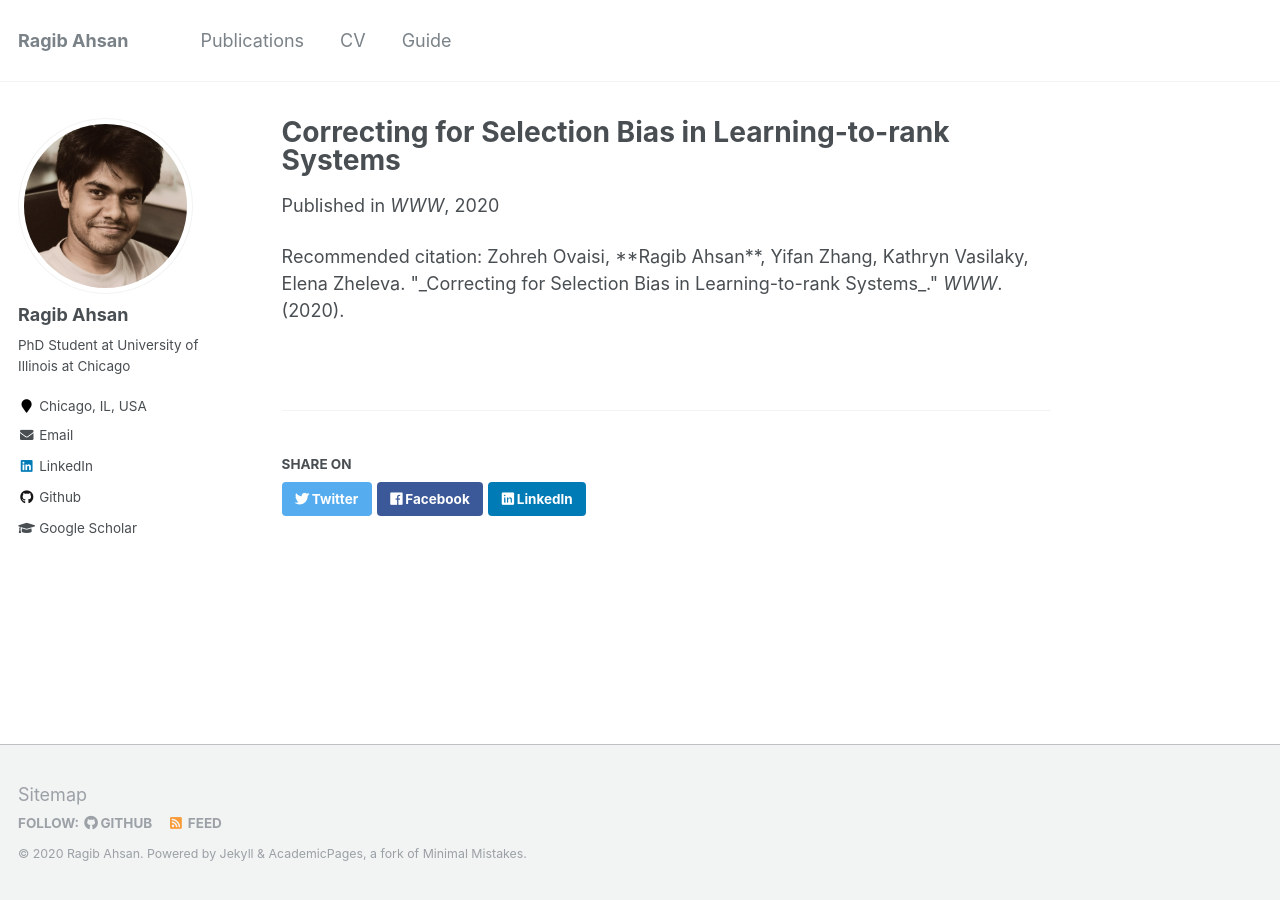
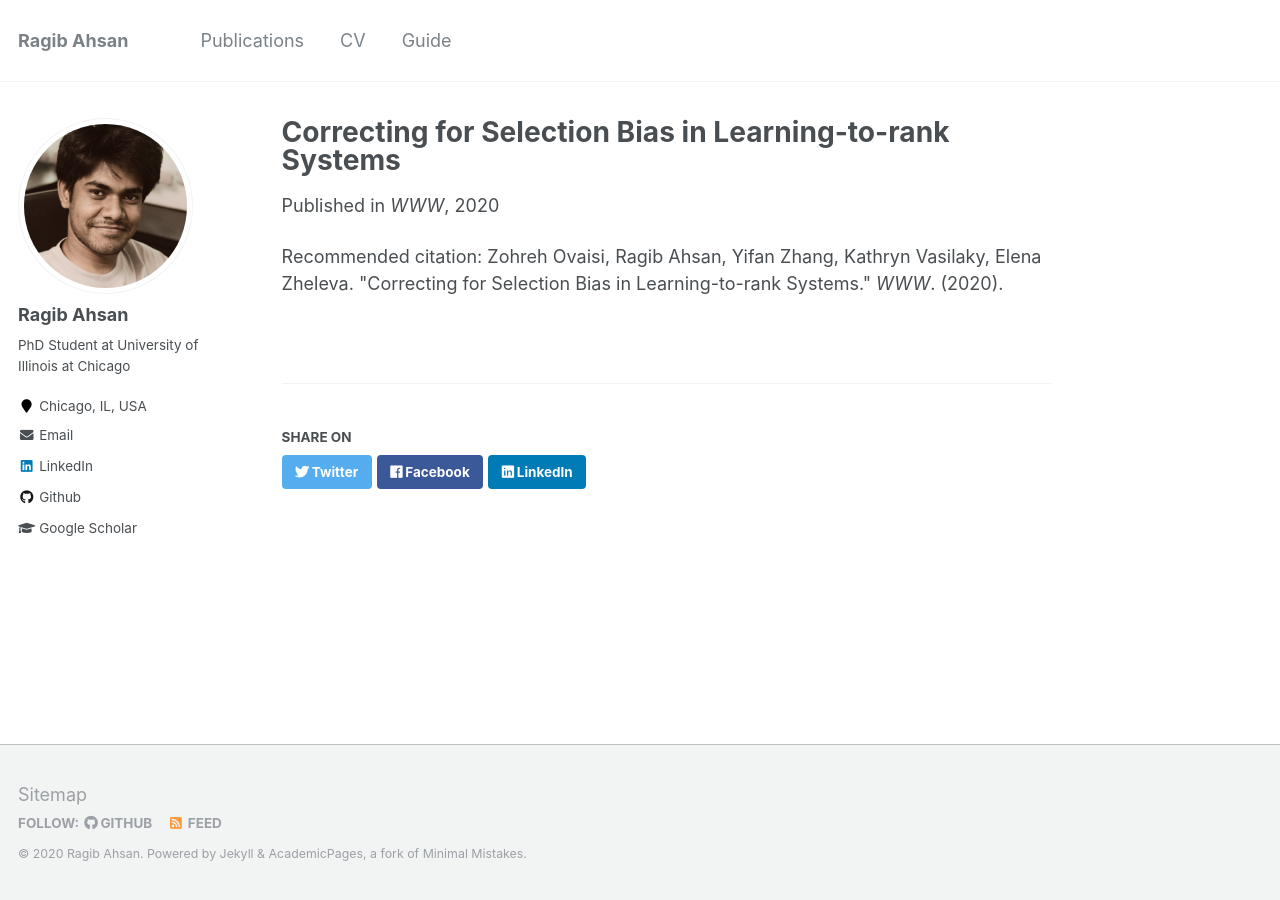
Before and after one commit to ragib06/ragib06.github.io, a Jekyll site: the page built from _publications/2020-01-10-heckman-rank.md, in a window 1280 px wide. Built offline with Jekyll 4.4.1, drawn with Linux system fonts in a browser that asks for light colours.

```diff
--- a/_publications/2020-01-10-heckman-rank.md
+++ b/_publications/2020-01-10-heckman-rank.md
@@ -3,6 +3,6 @@ title: "Correcting for Selection Bias in Learning-to-rank Systems"
 collection: publications
 date: 2020-01-10
 venue: 'WWW'
-citation: 'Zohreh Ovaisi, **Ragib Ahsan**, Yifan Zhang, Kathryn Vasilaky, Elena Zheleva. &quot;_Correcting for Selection Bias in Learning-to-rank Systems_.&quot; <i>WWW</i>. (2020).'
+citation: 'Zohreh Ovaisi, Ragib Ahsan, Yifan Zhang, Kathryn Vasilaky, Elena Zheleva. &quot;Correcting for Selection Bias in Learning-to-rank Systems.&quot; <i>WWW</i>. (2020).'
 
 ---
```
